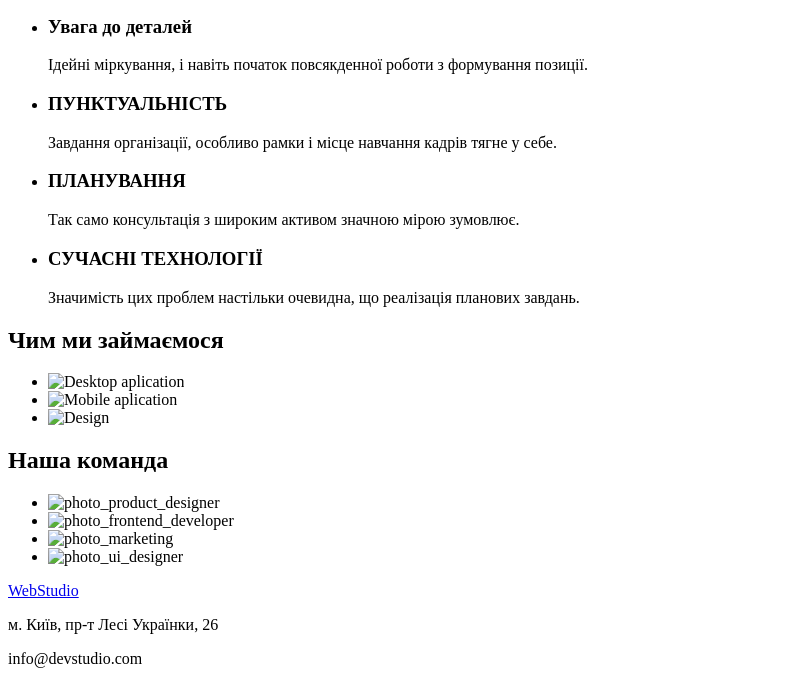
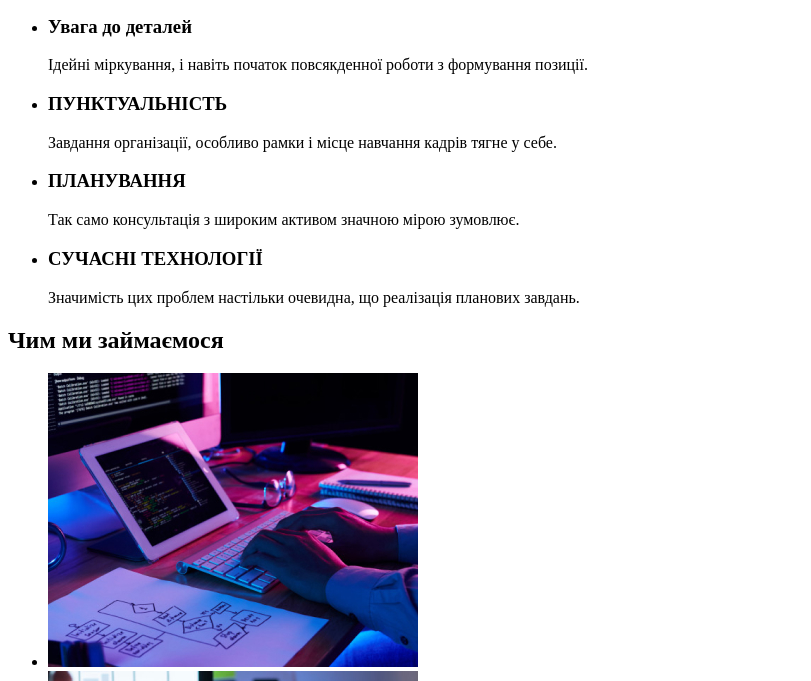
Before and after one commit to YuriiPotanin/goit-markup-hw-01, a plain HTML site: page index.html in a window 1280 px wide. Shown: the part 268-949 px from the top of the page, without its empty margins (0-811 px from the left). Drawn offline with Linux system fonts and the light colour scheme; the site is published under a folder, as on GitHub Pages, so addresses that start at the root find nothing.

Commit message:
update image

```diff
--- a/index.html
+++ b/index.html
@@ -49,19 +49,19 @@
       <div>
         <h2>Чим ми займаємося</h2>
         <ul>
-          <li><img src="/images/work_1.jpg" width="370" alt="Desktop aplication"></li>
-          <li><img src="/images/work_2.jpg" width="370" alt="Mobile aplication"></li>
-          <li><img src="/images/work_3.jpg" width="370" alt="Design"></li>
+          <li><img src="./images/work_1.jpg" width="370" alt="Desktop aplication"></li>
+          <li><img src="./images/work_2.jpg" width="370" alt="Mobile aplication"></li>
+          <li><img src="./images/work_3.jpg" width="370" alt="Design"></li>
         </ul>
       </div>
       <!--Наша команда-->
       <div>
         <h2>Наша команда</h2>
         <ul>
-          <li><img src="/images/photo_product_designer.jpg" width="270" height="368" alt="photo_product_designer"></li>
-          <li><img src="/images/photo_frontend_developer.jpg" width="270" height="368" alt="photo_frontend_developer"></li>
-          <li><img src="/images/photo_marketing.jpg" width="270" height="368" alt="photo_marketing"></li>
-          <li><img src="/images/photo_ui_designer.jpg" width="270" height="368" alt="photo_ui_designer"></li>
+          <li><img src="./images/photo_product_designer.jpg" width="270" height="368" alt="photo_product_designer"></li>
+          <li><img src="./images/photo_frontend_developer.jpg" width="270" height="368" alt="photo_frontend_developer"></li>
+          <li><img src="./images/photo_marketing.jpg" width="270" height="368" alt="photo_marketing"></li>
+          <li><img src="./images/photo_ui_designer.jpg" width="270" height="368" alt="photo_ui_designer"></li>
         </ul>
       </div>
 
```
Also changed, not shown: 1 other file.
